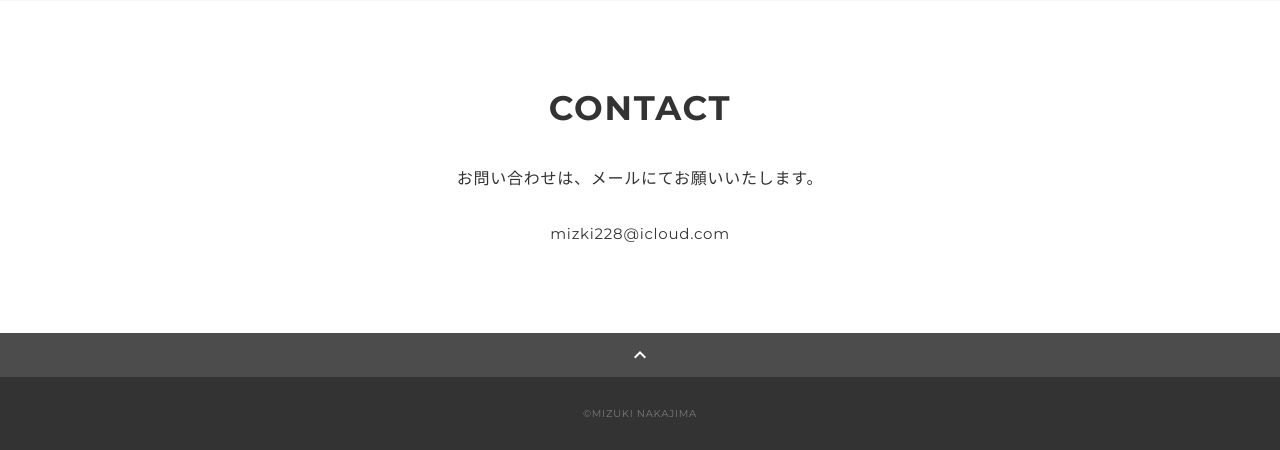
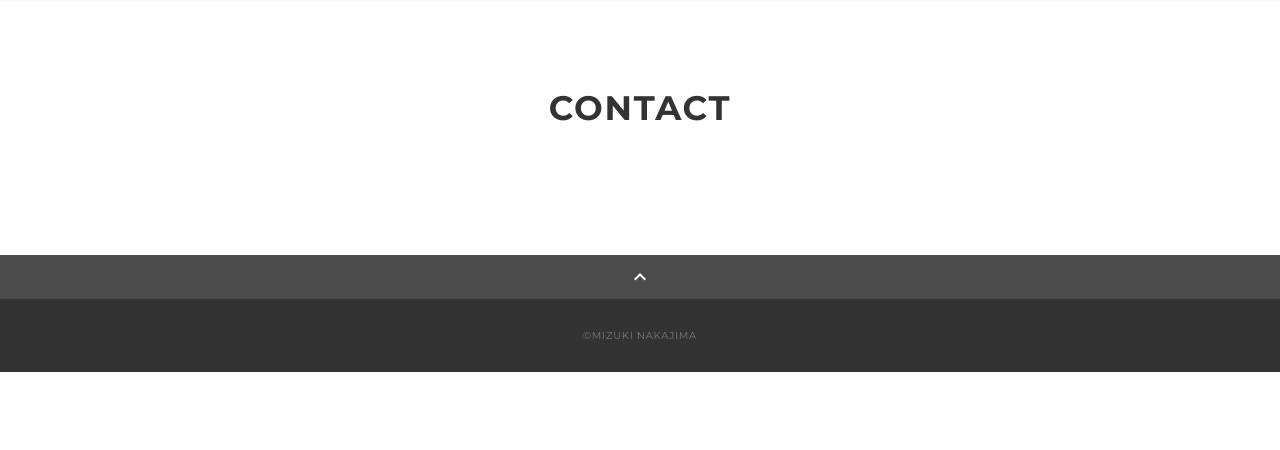
Before and after one commit to mizki15/legendary-pancake, a Flask app: page / in a window 1280 px wide. Shown: the part 1708-2158 px from the top of the page. After the commit the page ends 2080 px from the top, so only its background shows below. Run offline with Flask 3, Linux system fonts and the light colour scheme.

Commit message:
Update index.html

```diff
--- a/templates/index.html
+++ b/templates/index.html
@@ -176,10 +176,10 @@
         <div class="container">
           <h2 class="title">CONTACT</h2>
           <p class="lead">
-            お問い合わせは、<br class="sp-only">メールにてお願いいたします。
+            <!--お問い合わせは、<br class="sp-only">メールにてお願いいたします。-->
           </p>
           <div class="contact-list">
-            <span class="contact-item">mizki228@icloud.com</span>
+            <span class="contact-item"><!--mizki228@icloud.com--></span>
           </div>
         </div>
       </section>
```
